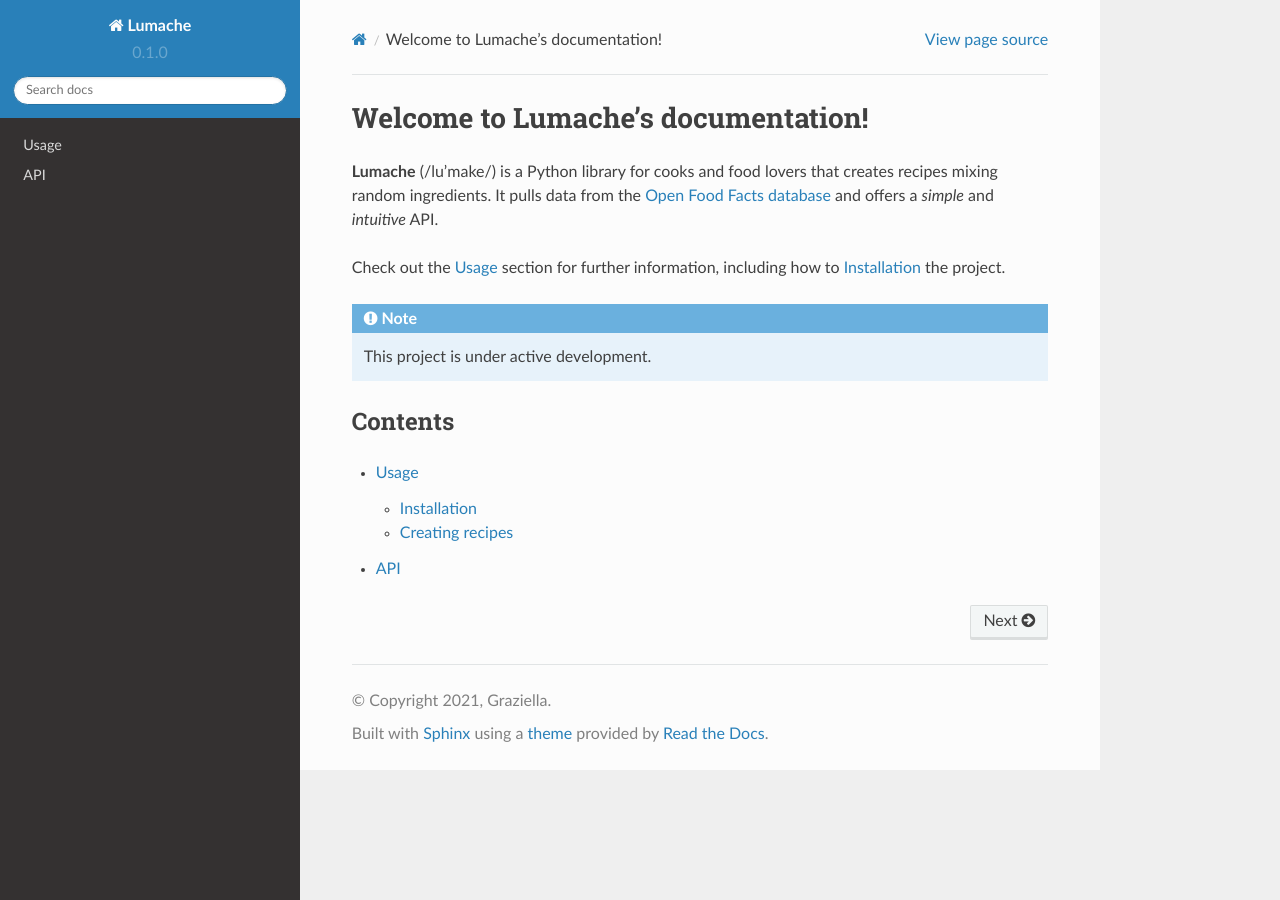
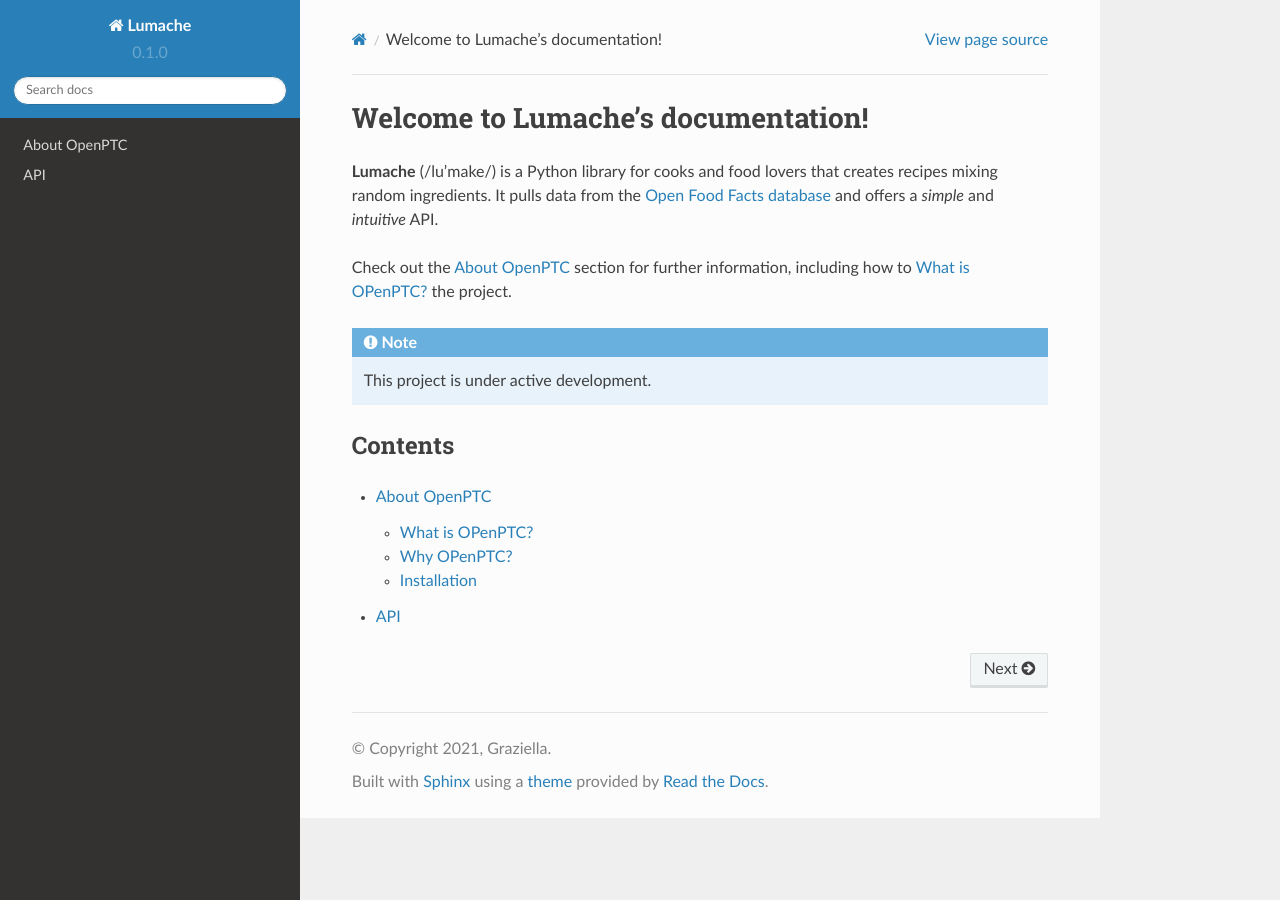
Before and after one commit to ajh30117/readthedocs-test, a Sphinx documentation site: the page built from docs/source/index.rst, in a window 1280 px wide. Built offline with Sphinx 7.4.7 and the Read the Docs theme 2.0.0, drawn with Linux system fonts in a browser that asks for light colours; some of the changed lines change nothing that is shown.

Commit message:
Update usage.rst

```diff
--- a/docs/source/usage.rst
+++ b/docs/source/usage.rst
@@ -1,19 +1,27 @@
-Usage
+About OpenPTC
 =====
 
 .. _installation:
 
+What is OPenPTC?
+------------
+OpenPTC is a community source Positive Train Control (PTC) software. OpenPTC is leading the next generation of PTC software and giving the control back to the customer by providing a community source solution for your I-ETMS key management system.
+
+Why OPenPTC?
+----------------
+OpenPTC allows railroad operation and engineering staff to see the code and feel security, freedom, and comfort in knowing what their system is running. We plan to maintain first-generation capability to allow migrating and interoperating with both generations of systems.
+
+We plan to introduce more pieces of the PTC system to be available in this "open" model.
+
+
 Installation
-------------
+----------------
 
 To use Lumache, first install it using pip:
 
 .. code-block:: console
 
    (.venv) $ pip install lumache
-
-Creating recipes
-----------------
 
 To retrieve a list of random ingredients,
 you can use the ``lumache.get_random_ingredients()`` function:
```
